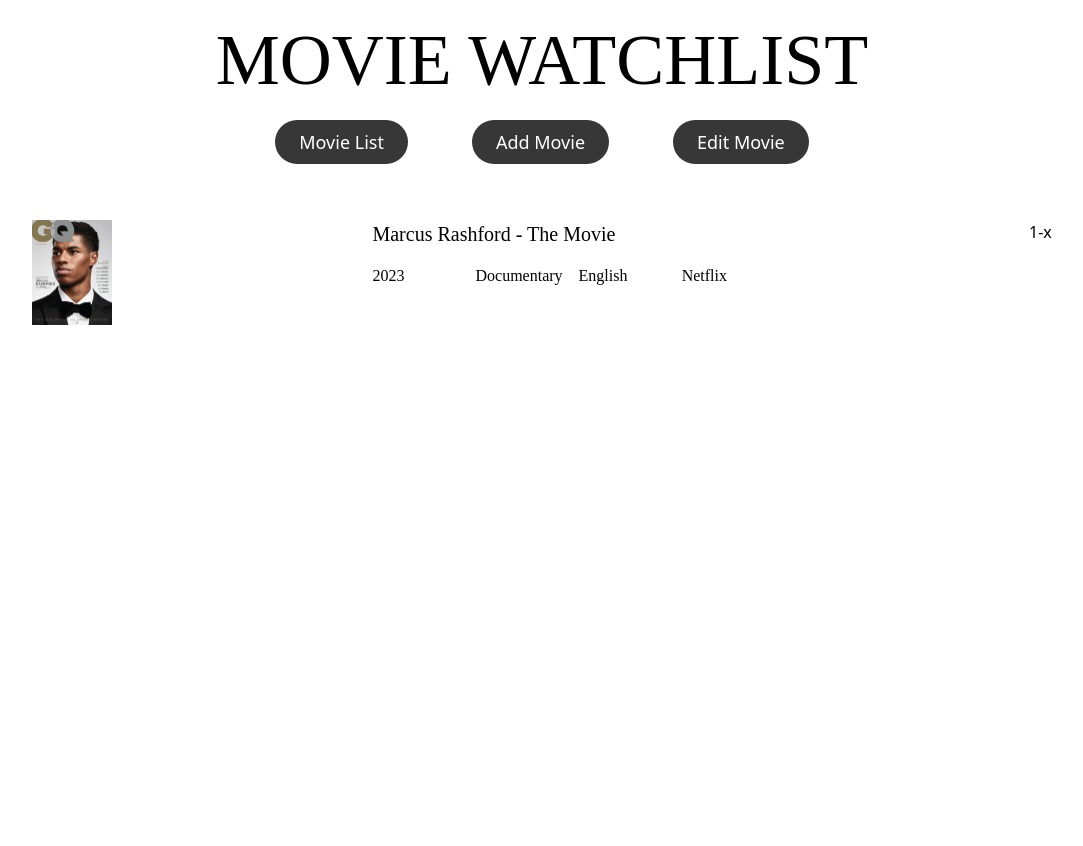
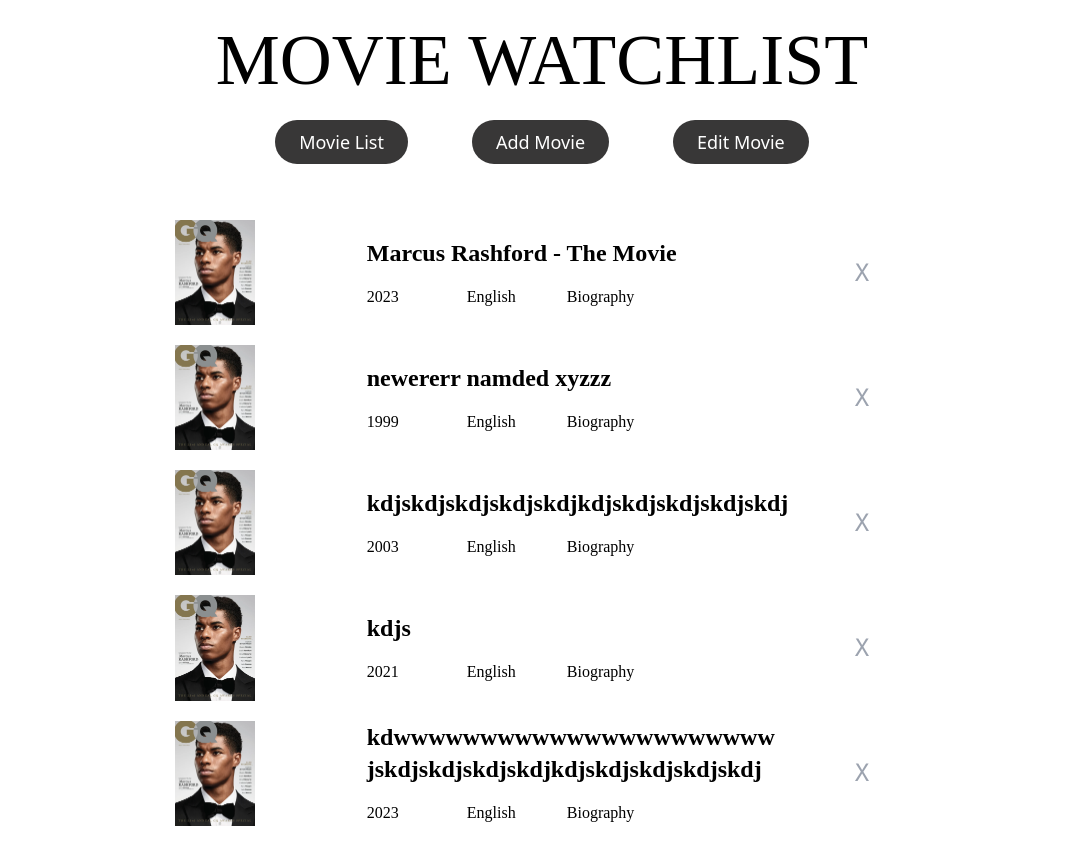
Before and after one commit to thisiswaleedhere/movie-watchlist, a React (Create React App) app: page / in a window 1280 px wide. Shown: the whole page, without its empty margins (98-1181 px from the left). Before the commit the page ends 800 px from the top, so only its background shows below. Built offline with nearby package versions, Linux system fonts and the light colour scheme.

Commit message:
props added to Title Card

```diff
--- a/src/App.js
+++ b/src/App.js
@@ -7,7 +7,11 @@
     <body className="bg-white">
       <HeaderBar />
       <NavBar />
-      <TitleCard />
+      <TitleCard title="Marcus Rashford - The Movie" year="2023" lang="English" genre="Biography" />
+      <TitleCard title="newererr namded xyzzz" year="1999" lang="English" genre="Biography" />
+      <TitleCard title="kdjskdjskdjskdjskdjkdjskdjskdjskdjskdj" year="2003" lang="English" genre="Biography" />
+      <TitleCard title="kdjs" year="2021" lang="English" genre="Biography" />
+      <TitleCard title="kdwwwwwwwwwwwwwwwwwwwwww jskdjskdjskdjskdjkdjskdjskdjskdjskdj" year="2023" lang="English" genre="Biography" />
     </body>
   );
 }
--- a/src/TitleCard.js
+++ b/src/TitleCard.js
@@ -1,24 +1,24 @@
 import React from "react";
 
-function TitleCard() {
+function TitleCard(props) {
     return (
-        <div className="flex justify-around">
+        <div className="flex justify-center items-center mb-5">
             <div>
-                <div className="w-20">
+                <div className="w-20 mx-16">
                     <img src="images/Marcus-Rashford.png" alt="Movie Poster" />
                 </div>
             </div>
-            <div>
-                <div className="grid justify-start grid-cols-4 gap-4 font-sansserif">
-                    <div className="col-span-4 text-xl">Marcus Rashford - The Movie</div>
-                    <div>2023</div>
-                    <div>Documentary</div>
-                    <div>English</div>
-                    <div>Netflix</div>
+            <div className="ml-12 w-96">
+                <div className="grid justify-items-stretch grid-cols-4 gap-4 font-sansserif">
+                    <div className="col-span-4 text-2xl font-bold">{props.title}</div>
+                    <div>{props.year}</div>
+                    <div>{props.lang}</div>
+                    <div>{props.genre}</div>
+                    {/* <div>Netflix</div> */}
 
                 </div>
             </div>
-            <div className="mr-0">1-x</div>
+            <div className="mx-16 px-10 font-mono text-2xl text-gray-400 hover:text-red-600 hover:font-black hover:cursor-pointer">X</div>
         </div>
     )
 }
```
